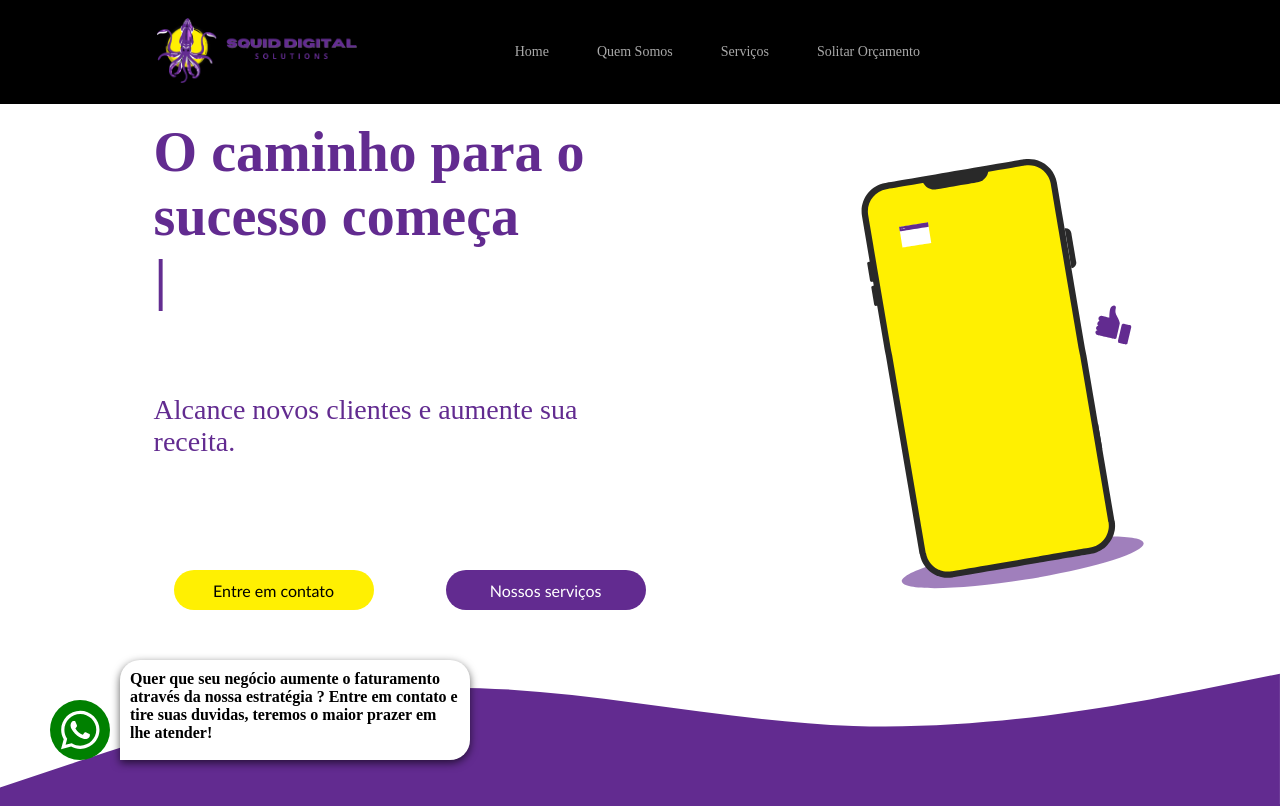
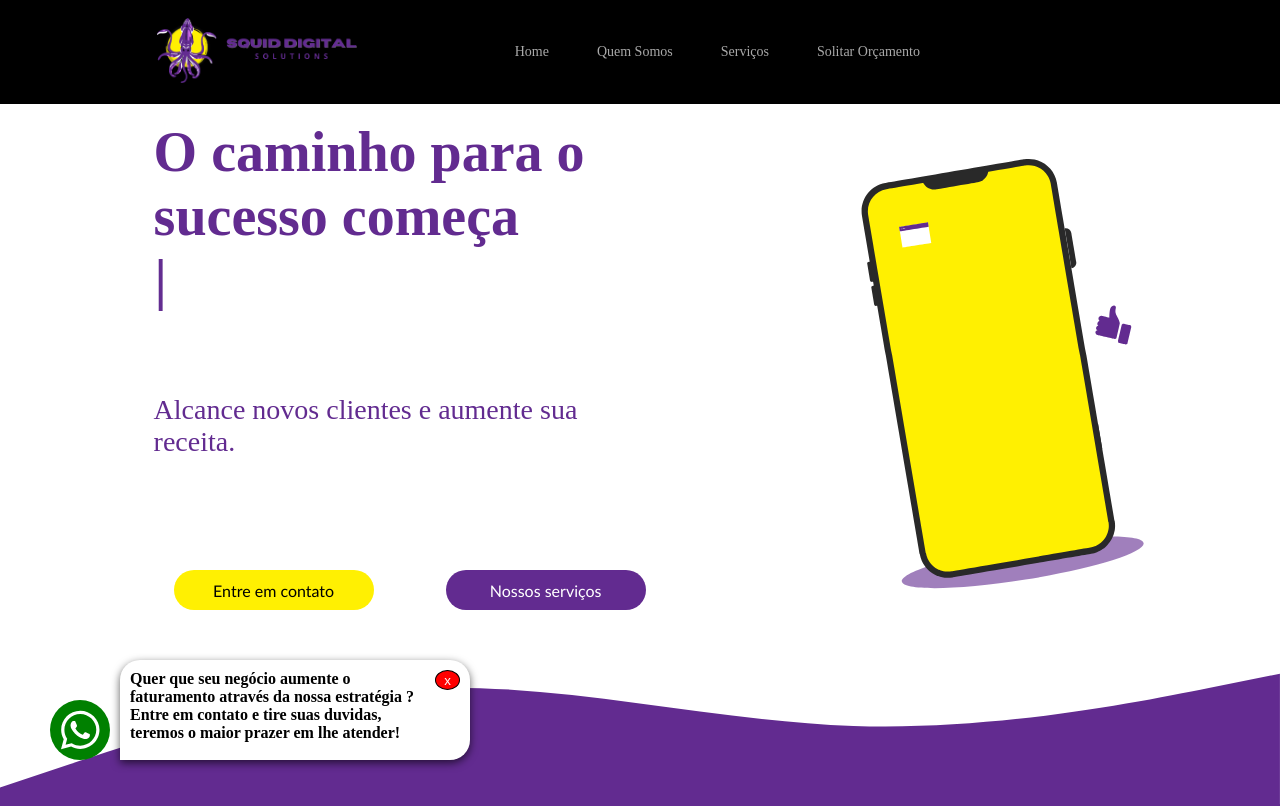
Before and after one commit to DevJuniorBruno/Squid, a Next.js app: page / in a window 1280 px wide. Shown: the top 806 px of the page. Built offline with nearby package versions, Linux system fonts and the light colour scheme; a web font is replaced by a local one.

Commit message:
add buttonclose

```diff
--- a/src/components/message/message.css
+++ b/src/components/message/message.css
@@ -14,6 +14,22 @@
     box-shadow: rgba(0, 0, 0, 0.635) 0px 3px 8px;
 }
 
+.classNone{
+  display: none;
+}
+.buttonClose{
+  width:80px;
+  height: 20px;
+  border-radius: 50%;
+  display: flex;
+  flex-direction: column;
+  align-items: center;
+  justify-content: center;
+  cursor: pointer;
+  background-color: red;
+  color: #fff;
+  border: 0.5px solid #000
+}
 
 
 @media(max-width: 860px){
--- a/src/components/message/page.tsx
+++ b/src/components/message/page.tsx
@@ -8,11 +8,25 @@ export default function Menssage(){
 
     const [showMessage, setShowMessage] = useState(false);
 
+    const [classNone, setClassNone] = useState("")
+
     useEffect(() => {
         // Use setTimeout para atrasar a exibição do conteúdo por 5 segundos.
+
+
+
         const timer = setTimeout(() => {
           setShowMessage(true);
         }, 5000);
+
+        const timerReset = setTimeout(() => {
+          setShowMessage(false);
+        }, 20000);
+
+        const timerReload = setTimeout(() => {
+          setShowMessage(true);
+        }, 25000);
+
 
         // Certifique-se de limpar o timer para evitar vazamentos de memória.
         return () => clearTimeout(timer);
@@ -21,12 +35,16 @@ export default function Menssage(){
       return (
         <div>
           {showMessage ? (
-             <div className="containerMessage">
+             <div className={`containerMessage ${classNone} `}  >
+
 
              <h1>
                  Quer que  seu negócio aumente o faturamento através da nossa estratégia ?
                  Entre em contato e tire suas duvidas, teremos o maior prazer em lhe atender!
              </h1>
+              <button className='buttonClose' onClick={()=>setClassNone("classNone")} >
+                x
+              </button>
 
          </div>
           ) : (
```
